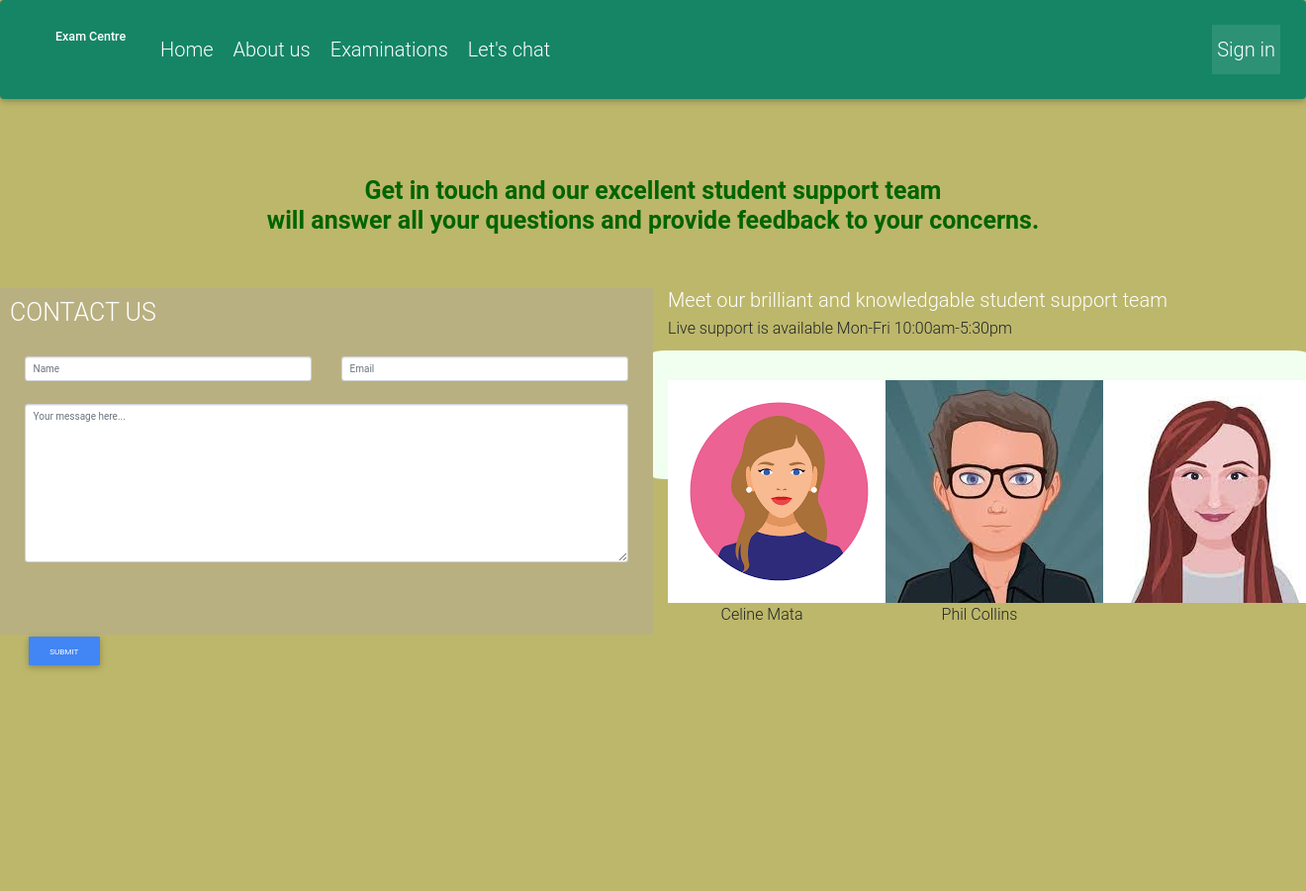
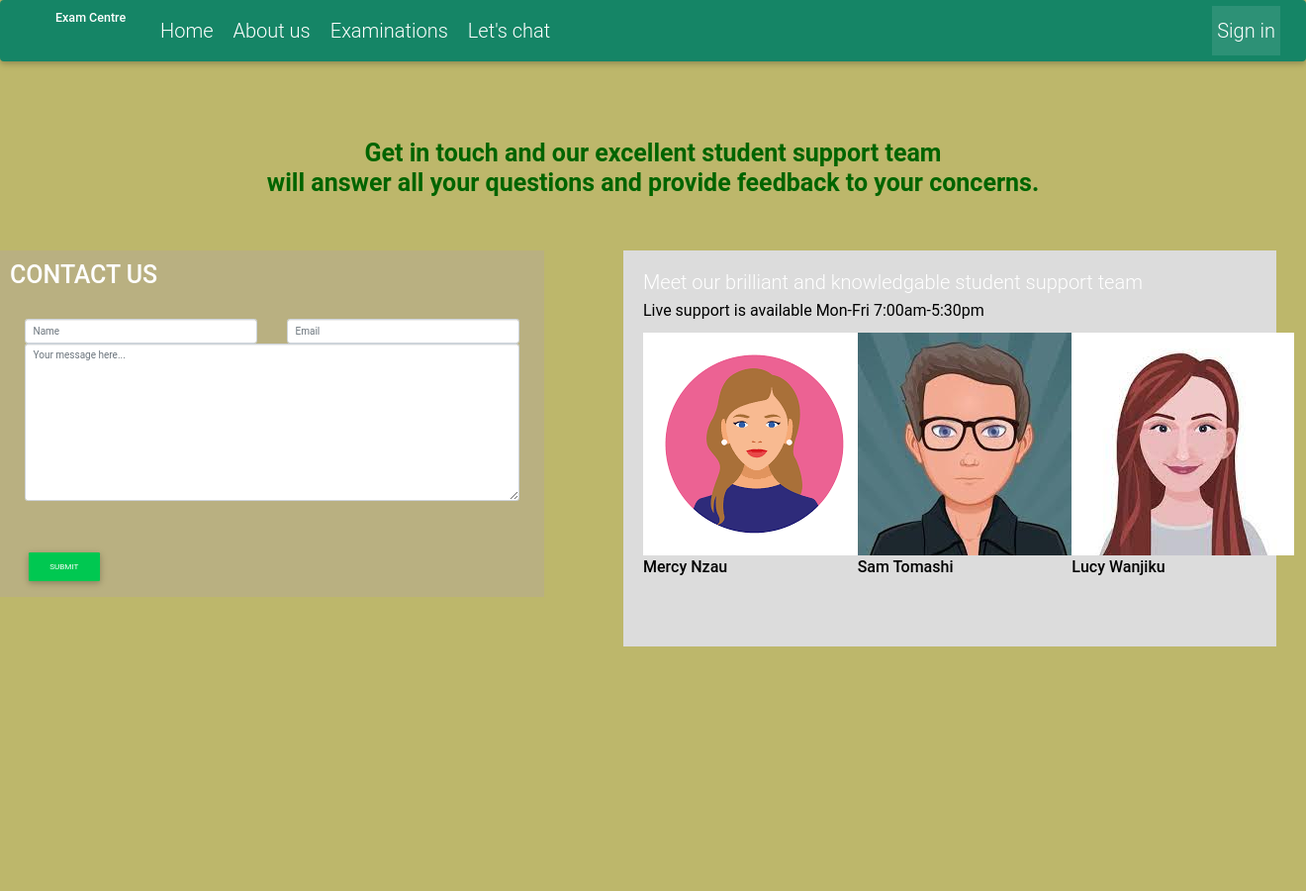
Before and after one commit to devseme/ExamCenter, a Flask app: page /form in a window 1320 px wide; the page is wider, and only the part inside the window is pictured. Shown: that part at 99% size. Run offline with Flask 2, Linux system fonts and the light colour scheme; some libraries are stand-ins or nearby versions.

Commit message:
styled form to add online help

```diff
--- a/app/static/css/main.css
+++ b/app/static/css/main.css
@@ -8,7 +8,7 @@
 #nav-color {
     background-color:#158566;
     font-size: 20px;
-    height: 100px;
+
 
 }
 
@@ -16,6 +16,7 @@ main {
     background-color: rgb(197, 190, 190);
     padding: 50px;
     text-align: center;
+    font-size: 17px;
 }
 
 .card{
@@ -39,11 +40,21 @@ main {
     color: rgb(13, 92, 13);
     margin-left: 600px;
 }
-.row {
+.container {
     background-color: honeydew;
     padding-top: 30px;
     text-align: center;
     border-radius: 2%;
+}
+
+.lec{
+    background-color: gainsboro;
+    height: 400px;
+    color: black;
+    font-weight: 400;
+    padding: 20px;
+    padding-left: 20px;
+    margin-left: 80px;
 }
 
 .row3 h1{
--- a/app/templates/about.html
+++ b/app/templates/about.html
@@ -10,7 +10,7 @@
         <div id="about">
             <div><img id="slum" src="Pics/talent_shortage-removebg-preview.png" alt=""></div>
             <div>
-                <p>Through this web application we decide to restore confidence and hope to student in having a better
+                <p> We saw the need to restore confidence and hope to student in having a better
                     performance. We have taken hope as somewhat ephemeral concept, and made it practical.
                     Hope is about one’s ability to achieve goals. It has been linked to greater academic achievement,
                     creativity, and problem-solving skills, as well as less depression and anxiety.</p>
@@ -19,8 +19,8 @@
         </div>
     </div>
     <hr>
-    <div class="row">
-        <h1> OUR VISSION AND MISSION</h1>
+    <div class="container">
+        <h1> OUR VISION AND MISSION</h1>
         <div class="vision1">
             <div class="col-md-6">
                 <img id="img" src="/static/icons/jkuat.jpg" alt="">
--- a/app/templates/exams.html
+++ b/app/templates/exams.html
@@ -141,6 +141,4 @@
       &copy;info@examscenter.outlook.com
    </div>
 
-
-
    {% endblock%}
--- a/app/templates/form.html
+++ b/app/templates/form.html
@@ -13,9 +13,9 @@
         <h1 id="pot">Get in touch and our excellent student support team <br> will answer all your questions and provide
             feedback to your concerns.</h1>
         <br><br>
-        <div class="data col-md-6">
+        <div class="data col-md-5">
             <form class="form">
-                <h1 style="color: white;">CONTACT US</h1> <br><b></b>
+                <h1 style="color: white;"><strong>CONTACT US</strong></h1> <br><b></b>
                 <div class="contact">
                     <div class="col-md-6 texts" style="color: white;">
                         <input type="text" class="form-control" id="name" placeholder="Name" required
@@ -24,37 +24,39 @@
                     <div class="col-md-6 texts" style="color: white;">
                         <input type="email" class="form-control" id="email" placeholder="Email" required
                             style="width: 100%;">
-                    </div><br><br>
+                    </div><br>
                     <div class="col-md-12" style="color: white;">
                         <textarea type="text" name="MESSAGE" class="form-control" required id="message" cols="30"
-                            rows="10" placeholder="Your message here..."></textarea><br><br><br>
-                        <button id="submit" class="btn btn-primary" onclick="submit()" type="submit">Submit</button>
+                            rows="10" placeholder="Your message here..."></textarea><br><br>
+                        <button id="submit" class="btn btn-success" onclick="submit()" type="submit">Submit</button>
                     </div>
 
                 </div>
             </form>
         </div>
-        <div class="col-md-6">
+        <div class="lec col-md-6">
 
             <h2>Meet our brilliant and knowledgable student support team</h2>
-            <p>Live support is available Mon-Fri 10:00am-5:30pm</p>
+            <p>Live support is available Mon-Fri 7:00am-5:30pm</p>
             <div class="row">
                 <div id="help" class="col">
                     <img src="/static/icons/avatar2.png" alt="avatar">
-                    <p>Celine Mata</p>
-
+                    <p><strong>Mercy Nzau</strong></p>
                 </div>
                 <div id="help" class="col">
                     <img src="/static/icons/avatar1.jpeg" alt="avatar2">
-                    <p>Phil Collins</p>
+                    <p><strong>Sam Tomashi</strong></p>
                 </div>
                 <div id="help" class="col">
                     <img src="/static/icons/avatar4.jpeg" alt="avatar3">
+                    <p><strong>Lucy Wanjiku</strong></p>
                 </div>
             </div>
 
         </div>
     </div>
 
+
     {% endblock%}
+
 </div>
--- a/app/templates/index.html
+++ b/app/templates/index.html
@@ -15,7 +15,7 @@
 <div class="container" style="font-size: 2rem" id="particles-js">
   <ul class="nav nav-pills nav-justified nav-fill mt-5" role="tablist">
     <li class="nav-item">
-      <a id="cats" class="" href="/all"
+      <a id="cats" class=" href="/all"
         ><strong>Home</strong>
       </a>
     </li>
@@ -30,7 +30,7 @@
       >
     </li>
     <li class="nav-item">
-        <a class="nav-link"  href="/form"> Let`s Chat</a
+        <a class="nav-link"  href="/chat"> Let`s Chat</a
         >
       </li>
   </ul>
@@ -43,7 +43,7 @@
             <h3>EXAM CENTER</h3>
             <p>Your Thirst for Education is Satisfied Right Here</p>
             <div class="carousel-btn">
-                <a class="btn btn-success" href="{{url_for('auth.login')}}">
+                <a class="btn btn-success" href="">
                     Get Stated
                 </a>
               </div>
```
